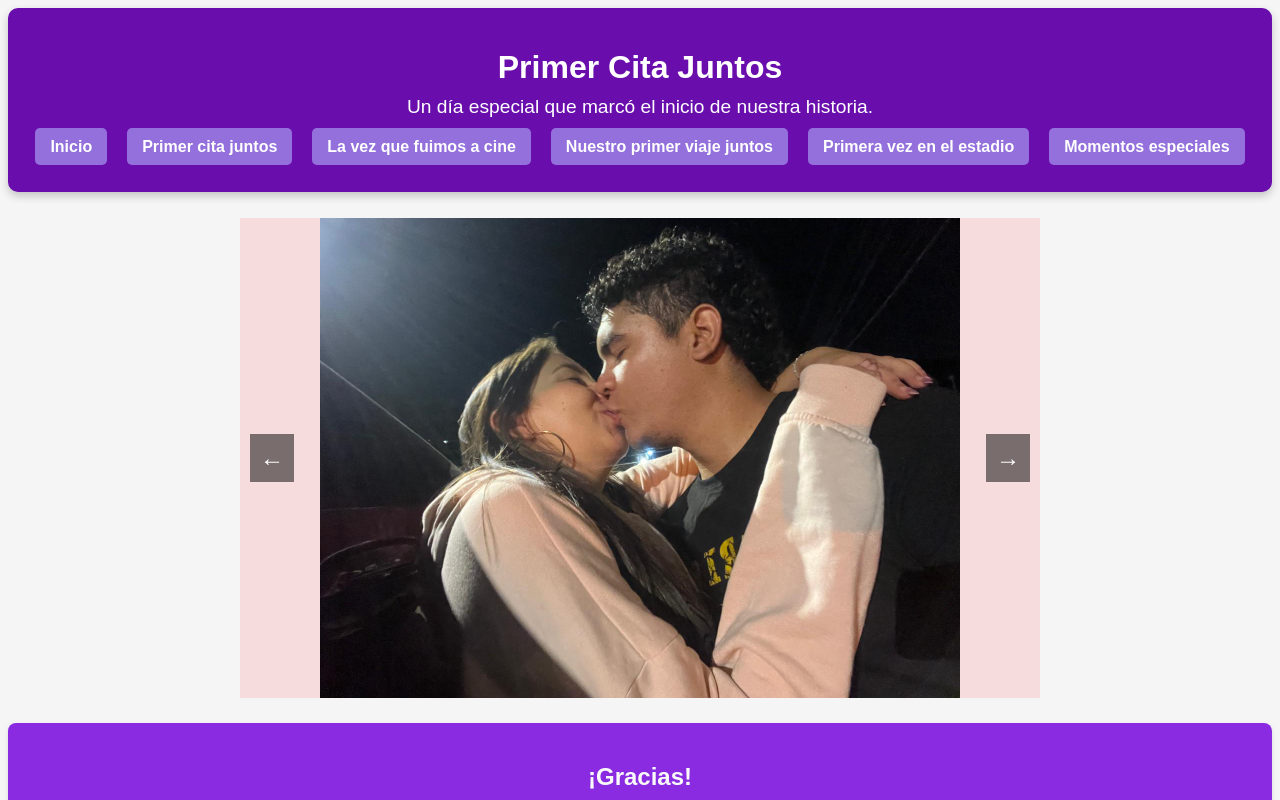
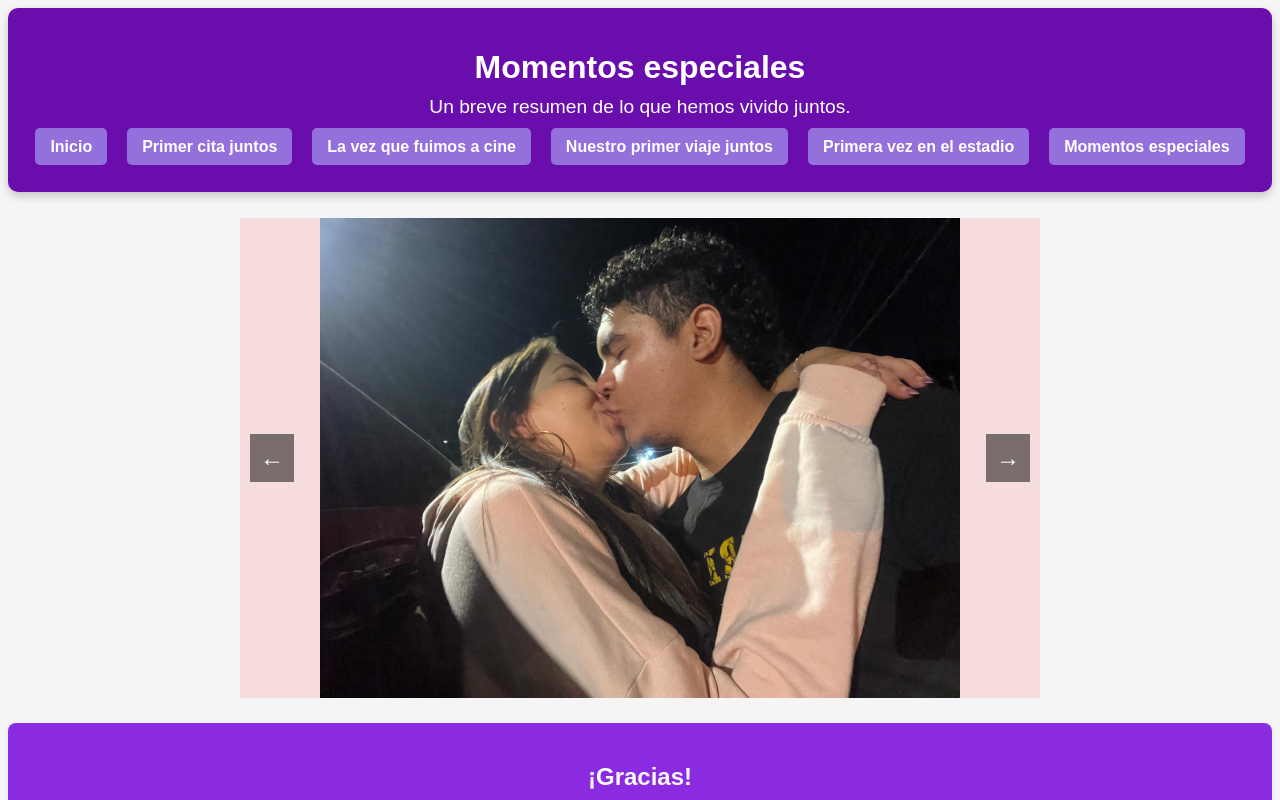
Before and after one commit to xander07/cumple_ana.github.io, a plain HTML site: page momentos_especiales.html in a window 1280 px wide. Shown: the top 800 px of the page. Drawn offline with Linux system fonts and the light colour scheme.

Commit message:
Corrección a algunos titulos y mensajes

```diff
--- a/momentos_especiales.html
+++ b/momentos_especiales.html
@@ -3,14 +3,14 @@
 <head>
   <meta charset="UTF-8">
   <meta name="viewport" content="width=device-width, initial-scale=1.0">
-  <title>Primer Cita Juntos</title>
+  <title>Momentos especiales</title>
   <link rel="stylesheet" href="styles.css">
 </head>
 <body>
     <div id="hearts-container"></div>
   <header>
-    <h1>Primer Cita Juntos</h1>
-    <p>Un día especial que marcó el inicio de nuestra historia.</p>
+    <h1>Momentos especiales</h1>
+    <p>Un breve resumen de lo que hemos vivido juntos.</p>
     <nav>
         <ul>
           <li><a href="index.html">Inicio</a></li>
```
Also changed, not shown: estadio.html (+3 -3 lines).
